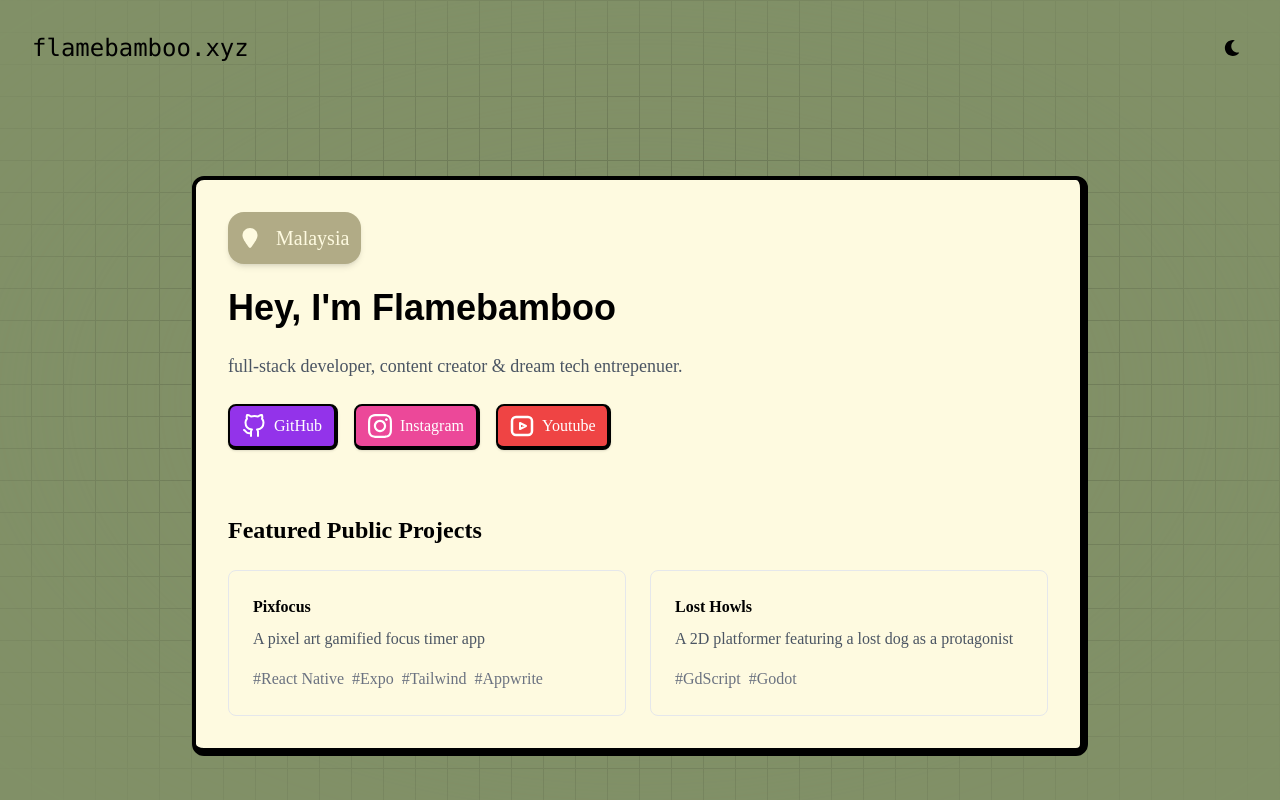
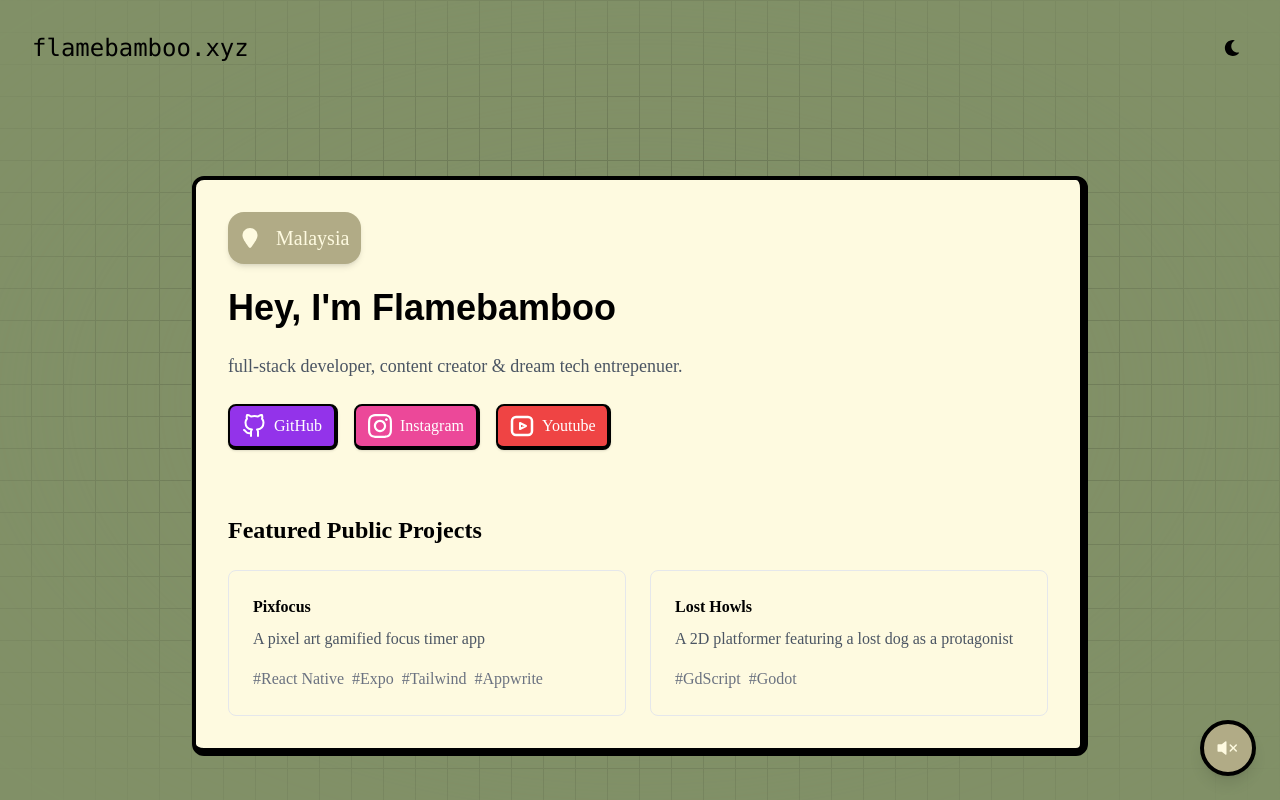
Before and after one commit to Flamebamboo/flamebamboo-portfolio, a Next.js app: page / in a window 1280 px wide. Built offline with nearby package versions, Linux system fonts and the light colour scheme; a web font is replaced by a local one.

Commit message:
added music component

```diff
--- /dev/null
+++ b/src/app/component/MusicPlayer.tsx
@@ -0,0 +1,49 @@
+"use client";
+
+import { useEffect, useRef, useState } from "react";
+import { BsFillVolumeMuteFill, BsFillVolumeUpFill } from "react-icons/bs";
+
+export function MusicPlayer() {
+  const audioRef = useRef<HTMLAudioElement>(null);
+  const [muted, setMuted] = useState(true); // default to muted
+
+  // Load mute state from localStorage
+  useEffect(() => {
+    const savedMuted = localStorage.getItem("music-muted");
+    if (savedMuted === "false") {
+      setMuted(false);
+    }
+  }, []);
+
+  // Save mute state to localStorage and update audio mute
+  useEffect(() => {
+    localStorage.setItem("music-muted", muted ? "true" : "false");
+    if (audioRef.current) {
+      audioRef.current.muted = muted;
+    }
+  }, [muted]);
+
+  // Play audio when unmuted
+  useEffect(() => {
+    if (audioRef.current) {
+      audioRef.current.volume = 0.9;
+      if (!muted) {
+        audioRef.current.play().catch(() => {});
+      }
+    }
+  }, [muted]);
+
+  return (
+    <>
+      <audio ref={audioRef} src="/chill.mp3" autoPlay={!muted} />
+      <button
+        onClick={() => setMuted((m) => !m)}
+        className="fixed bottom-6 right-6 z-50 w-14 h-14 rounded-full bg-[#B1AB86] dark:bg-gray-800 flex items-center justify-center shadow-lg border-4 border-black dark:border-gray-700 transition-colors"
+        aria-label={muted ? "Unmute music" : "Mute music"}
+        type="button"
+      >
+        {muted ? <BsFillVolumeMuteFill className="text-2xl text-[#FEFAE0] dark:text-white" /> : <BsFillVolumeUpFill className="text-2xl text-[#FEFAE0] dark:text-white" />}
+      </button>
+    </>
+  );
+}
--- a/src/app/page.tsx
+++ b/src/app/page.tsx
@@ -2,6 +2,7 @@ import { ThemeToggle } from "@/components/ThemeToggle";
 import { FaLocationPin } from "react-icons/fa6";
 import { GridBackgroundDemo } from "@/components/GridBackground";
 import { Card } from "@/components/Card";
+import { MusicPlayer } from "./component/MusicPlayer";
 
 export default function Home() {
   return (
@@ -116,6 +117,7 @@ export default function Home() {
           </Card>
         </div>
       </div>
+      <MusicPlayer />
     </main>
   );
 }
@@ -124,9 +126,9 @@ export default function Home() {
   /* things to add
     - make the site more responsive done
    - cursor icon done
-   - skills section (maybe) show umm all the languages and frameworks I know?
-   - background music and mute icons bottom right corner that is fixed
-   - Bamboo silhouette
+
+   - background music and mute icons bottom right corner that is fixed done
+
 
 
 
```
Also changed, not shown: 1 other file (tests, documents, lock files or other folders).
